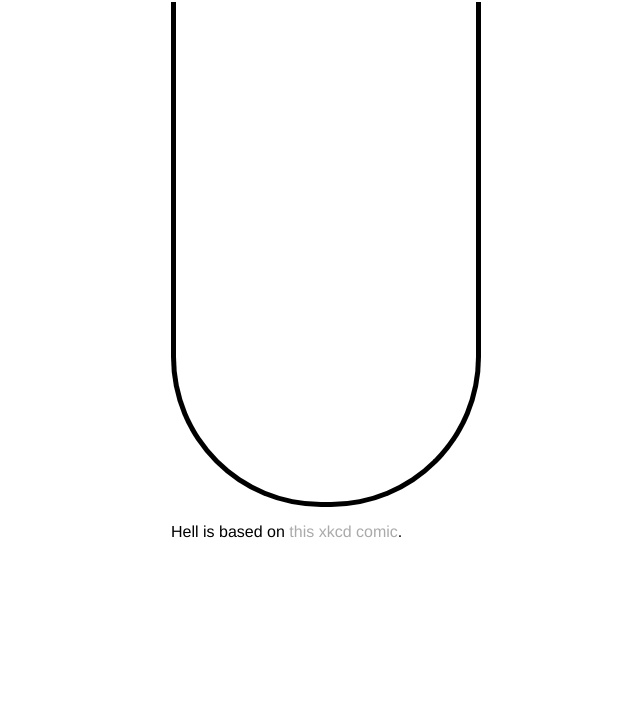
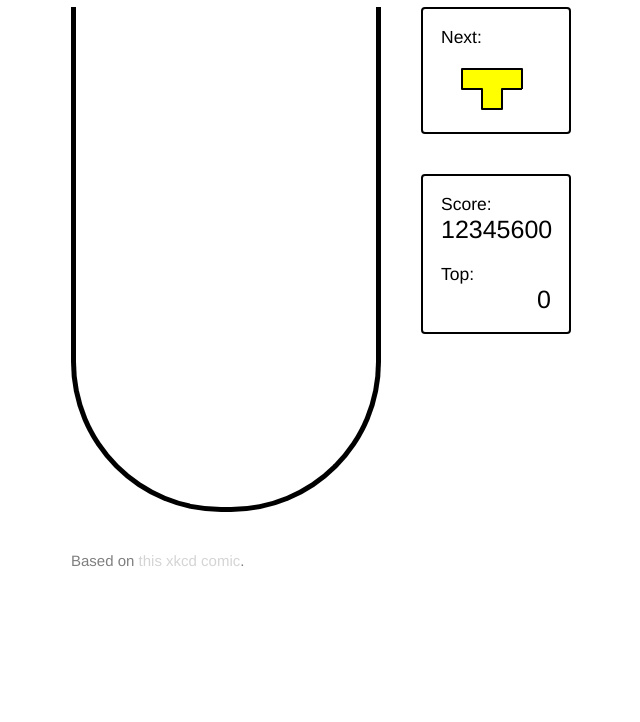
Before and after one commit to kach/hell, a plain HTML site: page index.html in a window 1280 px wide. Shown: the part 78-800 px from the top of the page, without its empty margins (319-959 px from the left). Drawn offline with Linux system fonts and the light colour scheme.

Commit message:
Pretty layout

```diff
--- a/hell.css
+++ b/hell.css
@@ -1,10 +1,12 @@
 body {
 	padding: 0px;
 	margin: 0px;
-	font-family: "Helvetica";
+	font-family: "Helvetica Neue", Helvetica, Arial, sans-serif;
 }
 
-canvas {
+#world {
+    float: left;
+
 	display: block;
 	/*background-color: #eee;*/
 
@@ -15,21 +17,72 @@ canvas {
 	-ms-user-select: none;
 	user-select: none;
 
+	border-width: 5px;
+	border-style: solid;
 	border-bottom-left-radius: 150px;
 	border-bottom-right-radius: 150px;
-
-	border-width: 5px;
 	border-top-width: 0px;
-	border-style: solid;
 }
 
 #pagewrapper {
-	width: 300px;
-	margin-left: auto;
-	margin-right: auto;
+	width: 500px; /* 300 + 40 + 10 + 150 */
+	margin: 0 auto;
 }
+
+#right-col {
+    width: 150px;
+    float: right;
+}
+
+.box {
+	border-width: 2.5px;
+    border-radius: 4px;
+	border-style: solid;
+    margin-bottom: 40px;
+    padding: 18px;
+}
+
+h2, label {
+    margin: 0;
+    font-size: 17.5px;
+    font-weight: 500;
+}
+
+#score, #high-score {
+    display: block;
+    font-weight: 100;
+    font-size: 25px;
+    text-align: right;
+    margin: 0;
+}
+#score {
+    margin-bottom: 20px;
+}
+
+#next {
+    margin-top: 20px;
+}
+
+
 
 a {
 	color: #aaa;
 	text-decoration: none;
 }
+
+
+
+h1 {
+    font-size: 40px;
+    margin: 0.5em 0;
+    font-weight: 500;
+    letter-spacing: -1px;
+    margin-left: -2px;
+}
+
+#footer {
+    clear: both;
+    padding-top: 40px;
+    font-size: 15px;
+    opacity: 0.5;
+}
--- a/hell.js
+++ b/hell.js
@@ -80,12 +80,18 @@
 		ctx.restore();
 	};
 
-	function TetrisGame(canvas) {
+	function TetrisGame(canvas, nextCanvas) {
 		this.canvas = canvas;
 		this.ctx = canvas.getContext("2d");
 		this.width = canvas.width;
 		this.height = canvas.height;
 		this.mouse = [0, 0];
+
+        this.nextCanvas = nextCanvas;
+        this.nextCtx = nextCanvas.getContext("2d");
+
+        this.nextType = Math.floor(Math.random() * 5);
+        this.next = new Tetromino(this.nextType, [1, 1]);
 
 		this.toRemove = [];
 		this.tetros = [];
@@ -128,7 +134,6 @@
 
 
 
-
 		var myself = this;
 		this.world.on("beginContact", function(evt) {
 			if (evt.bodyA.tetro && evt.bodyB.tetro
@@ -143,14 +148,15 @@
 			var y = evt.clientY - this.offsetTop + document.body.scrollTop;
 			myself.mouse = [x, y];
 
-			var t = new Tetromino(Math.floor(Math.random() * 5), [x - myself.width/2, myself.height - y]);
+			var t = new Tetromino(myself.nextType, [x - myself.width/2, myself.height - y]);
+            myself.nextType = Math.floor(Math.random() * 5);
+            myself.next = new Tetromino(myself.nextType, [1, 1]);
 			myself.tetros.push(t);
 			myself.world.addBody(t.body);
 		});
 
 		RAF(function() {myself.step(); });
 	}
-
 
 
 
@@ -170,8 +176,19 @@
 		this.tetros.forEach(function (t) {
 			t.render(ctx);
 		});
+		ctx.restore();
 
-		ctx.restore();
+        // clear
+        this.nextCanvas.width = this.nextCanvas.width + 0;
+        // draw upcoming shape
+        var ctx = this.nextCtx;
+		//ctx.save();
+		//ctx.translate(this.width/2, this.height);
+		//ctx.scale(1, -1);
+        ctx.translate(this.nextCanvas.width, 0); //, this.nextCanvas.height);
+        ctx.rotate(90 * Math.PI / 180);
+        this.next.render(ctx);
+        ctx.restore();
 	};
 
 
@@ -197,7 +214,8 @@
 
 	// Start a new game on a new canvas
 	window.addEventListener("load", function () {
-		var can = document.getElementById("world");
-		var game = new TetrisGame(can);
+		var canvas = document.getElementById("world");
+        var next = document.getElementById("next");
+		var game = new TetrisGame(canvas, next);
 	});
 }();
--- a/index.html
+++ b/index.html
@@ -8,11 +8,28 @@
 	</head>
 	<body>
 		<div id="pagewrapper">
-			<h1>Hell.</h1>
+      <h1>Hell.</h1>
 
-			<canvas id="world" width=300 height=500></canvas>
+      <div class="row">
+        <canvas id="world" width=300 height=500></canvas>
 
-			<p>Hell is based on <a href="http://xkcd.com/724">this xkcd comic</a>.
+        <div id="right-col">
+          <div class="box">
+            <h2>Next:</h2>
+
+            <canvas id="next" width=82 height=42></canvas>
+          </div>
+
+          <div class="box">
+            <h2>Score:</h2>
+            <p id="score">12345600</p>
+            <h2>Top:</h2>
+            <p id="high-score">0</p>
+          </div>
+        </div>
+      </div>
+
+			<p id="footer">Based on <a href="http://xkcd.com/724">this xkcd comic</a>.
 		</div>
 	</body>
 </html>
```
